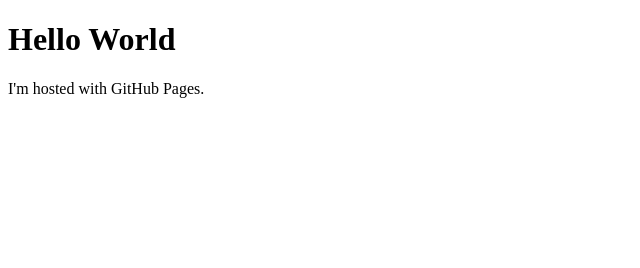
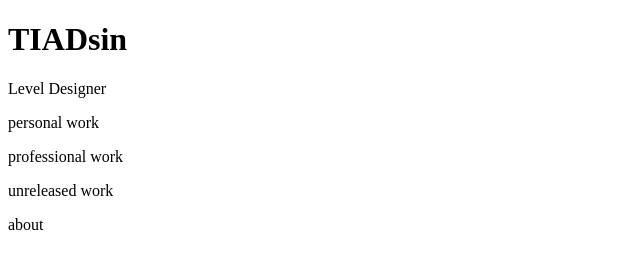
Before and after one commit to tiadsin/tiadsin.github.io, a plain HTML site: page index.html in a window 1280 px wide. Shown: the whole page, without its empty margins (0-640 px from the left). Drawn offline with Linux system fonts and the light colour scheme.

Commit message:
Update index.html

```diff
--- a/index.html
+++ b/index.html
@@ -1,7 +1,11 @@
 <!DOCTYPE html>
 <html>
 <body>
-<h1>Hello World</h1>
-<p>I'm hosted with GitHub Pages.</p>
+<h1>TIADsin</h1>
+<p>Level Designer</p>
+<p>personal work</p>
+<p>professional work</p>
+<p>unreleased work</p>
+<p>about</p>
 </body>
 </html>
```
